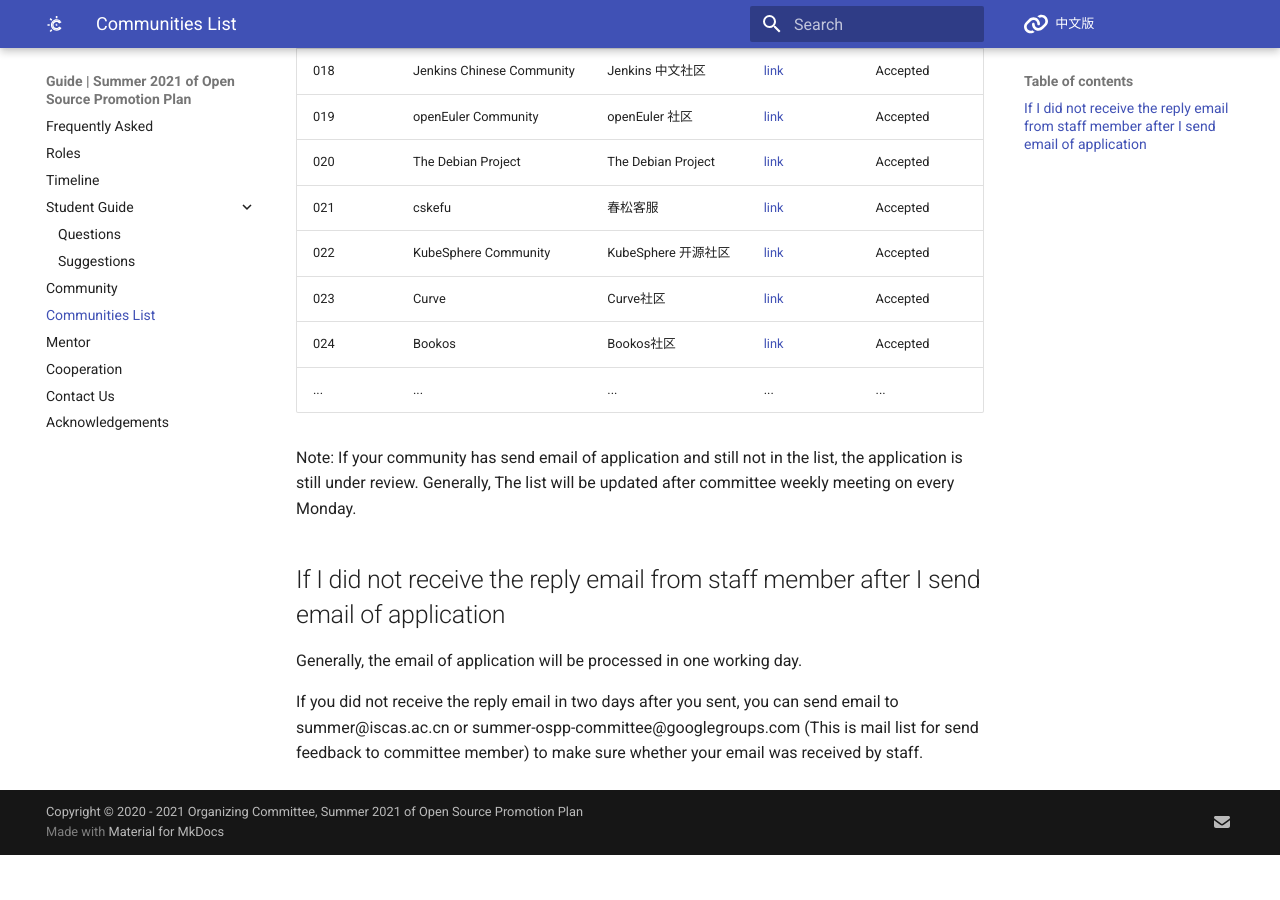
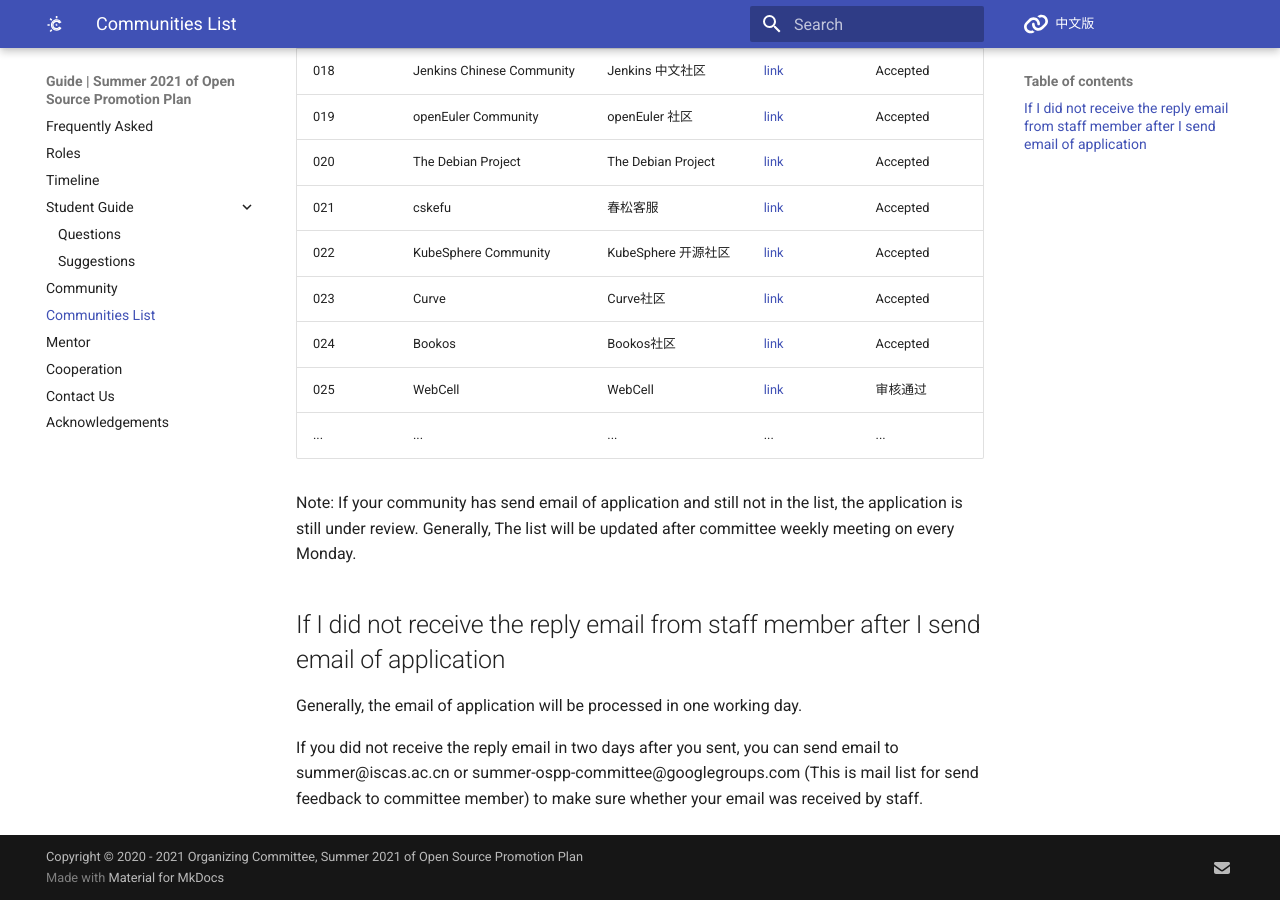
Before and after one commit to summer-ospp/help-en, an MkDocs documentation site: the page built from docs/communities-list.md, in a window 1280 px wide and 900 px high, scrolled down 1217 px. Built offline with MkDocs 1.6.1 and Material for MkDocs 9.7.7, drawn with Linux system fonts in a browser that asks for light colours; comment, search, counter and statistics services are not loaded; before the commit the page ends 2072 px from its top, so only the background shows below that.

Commit message:
Update communities-list.md
添加webcell社区

```diff
--- a/docs/communities-list.md
+++ b/docs/communities-list.md
@@ -30,6 +30,7 @@ Before the deadline (Apr 30th, 2021) of application for community, this list wil
 | 022  | KubeSphere Community    | KubeSphere 开源社区      | [link](https://kubesphere.io/)                         | Accepted             |
 | 023  | Curve                   | Curve社区                | [link](https://www.opencurve.io/)                      | Accepted             |
 | 024  | Bookos                  | Bookos社区               | [link]( https://www.book-os.org)                       | Accepted             |
+| 025  | WebCell                 | WebCell                 | [link](https://web-cell.dev/)                           | 审核通过    |
 | ...  | ...                     | ...                      | ...                                                    | ...                  |
 
 Note: If your community has send email of application and still not in the list, the application is still under review. Generally, The list will be updated after committee weekly meeting on every Monday.
```
